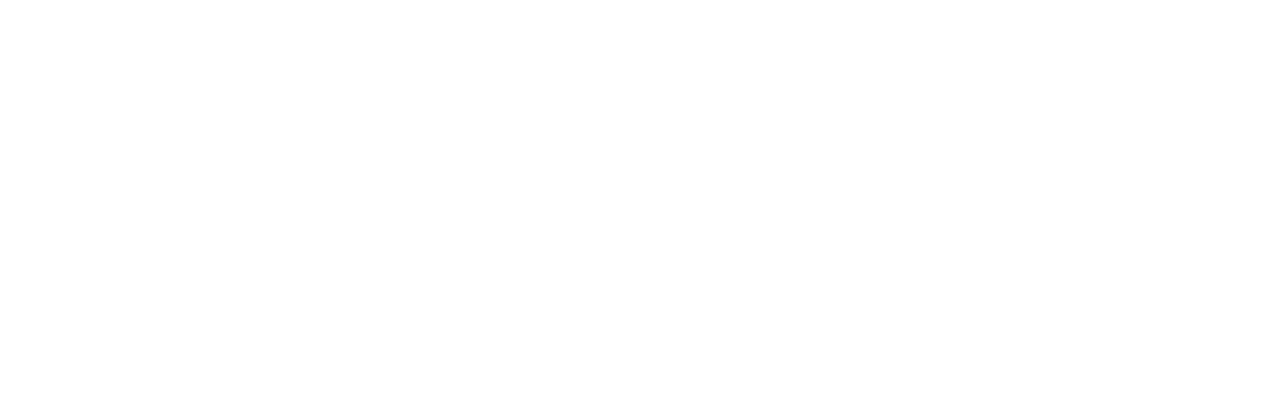
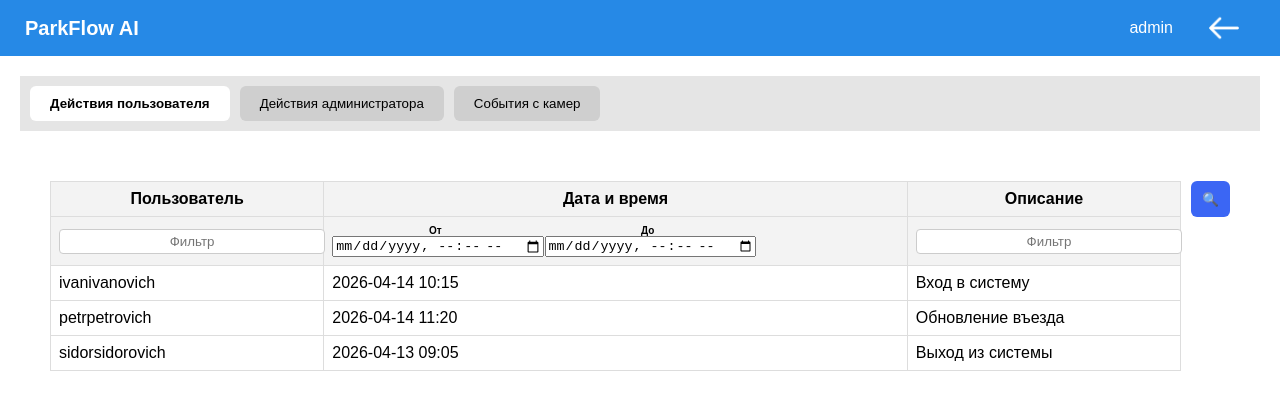
Before and after one commit to DoNik226/ParkFlowAI, a Vue app in the folder frontend/: page /admin/events in a window 1280 px wide. Before the commit this address had no page. Shown: the top 410 px of the page. Built offline with nearby package versions, Linux system fonts and the light colour scheme; sample sign-in values are in the browser's storage.

Commit message:
add unfinished version of the eventlogviewer

```diff
--- /dev/null
+++ b/frontend/src/components/admin/EventLogViewer.vue
@@ -0,0 +1,226 @@
+<template>
+  <div class="log-page">
+
+    <!-- TOP BAR -->
+    <div class="top-bar">
+      <button
+        v-for="tab in tabs"
+        :key="tab.key"
+        class="tab-btn"
+        :class="{ active: activeTab === tab.key }"
+        @click="activeTab = tab.key"
+      >
+        {{ tab.label }}
+      </button>
+    </div>
+
+    <!-- TABLE -->
+    <div class="table-container" v-if="activeTab === 'user'">
+
+      <div class="table-with-button">
+
+        <table class="log-table">
+          <thead>
+            <!-- HEADER -->
+            <tr>
+              <th>Пользователь</th>
+              <th>Дата и время</th>
+              <th>Описание</th>
+            </tr>
+
+            <!-- FILTER ROW -->
+            <tr class="filter-row">
+              <th>
+                <input
+                  v-model="filters.user"
+                  class="input"
+                  placeholder="Фильтр"
+                />
+              </th>
+
+              <th>
+                <div class="date-filter">
+                  <div class="date-group">
+                    <span>От</span>
+                    <input type="datetime-local" v-model="filters.dateFrom" />
+                  </div>
+
+                  <div class="date-group">
+                    <span>До</span>
+                    <input type="datetime-local" v-model="filters.dateTo" />
+                  </div>
+                </div>
+              </th>
+
+              <th>
+                <input
+                  v-model="filters.description"
+                  class="input"
+                  placeholder="Фильтр"
+                />
+              </th>
+            </tr>
+          </thead>
+
+          <tbody>
+            <tr v-for="(item, index) in filteredLogs" :key="index">
+              <td>{{ item.user }}</td>
+              <td>{{ item.date }}</td>
+              <td>{{ item.description }}</td>
+            </tr>
+          </tbody>
+        </table>
+
+        <!-- SEARCH BUTTON (рядом с таблицей) -->
+        <button class="search-btn" @click="applyFilter">
+          🔍
+        </button>
+
+      </div>
+
+    </div>
+
+  </div>
+</template>
+
+<script setup>
+import { ref, computed } from 'vue'
+
+const tabs = [
+  { key: 'user', label: 'Действия пользователя' },
+  { key: 'admin', label: 'Действия администратора' },
+  { key: 'camera', label: 'События с камер' }
+]
+
+const activeTab = ref('user')
+
+const logs = ref([
+  { user: 'ivanivanovich', date: '2026-04-14 10:15', description: 'Вход в систему' },
+  { user: 'petrpetrovich', date: '2026-04-14 11:20', description: 'Обновление въезда' },
+  { user: 'sidorsidorovich', date: '2026-04-13 09:05', description: 'Выход из системы' }
+])
+
+const filters = ref({
+  user: '',
+  dateFrom: '',
+  dateTo: '',
+  description: ''
+})
+
+const appliedFilters = ref({ ...filters.value })
+
+const applyFilter = () => {
+  appliedFilters.value = { ...filters.value }
+}
+
+const filteredLogs = computed(() => {
+  return logs.value.filter(log => {
+
+    const matchUser = appliedFilters.value.user
+      ? log.user.toLowerCase().includes(appliedFilters.value.user.toLowerCase())
+      : true
+
+    const matchDesc = appliedFilters.value.description
+      ? log.description.toLowerCase().includes(appliedFilters.value.description.toLowerCase())
+      : true
+
+    const logDate = new Date(log.date)
+
+    const matchFrom = appliedFilters.value.dateFrom
+      ? logDate >= new Date(appliedFilters.value.dateFrom)
+      : true
+
+    const matchTo = appliedFilters.value.dateTo
+      ? logDate <= new Date(appliedFilters.value.dateTo)
+      : true
+
+    return matchUser && matchDesc && matchFrom && matchTo
+  })
+})
+</script>
+
+<style scoped>
+.log-page {
+  padding: 20px;
+}
+
+/* TOP BAR */
+.top-bar {
+  background: #e5e5e5;
+  padding: 10px;
+  display: flex;
+  gap: 10px;
+}
+
+.tab-btn {
+  padding: 10px 20px;
+  border: none;
+  background: #cfcfcf;
+  cursor: pointer;
+  border-radius: 6px;
+}
+
+.tab-btn.active {
+  background: white;
+  font-weight: bold;
+}
+
+/* TABLE + BUTTON */
+.table-with-button {
+  display: flex;
+  align-items: flex-start;
+  gap: 10px;
+  margin-top: 20px;
+}
+
+/* TABLE */
+.log-table {
+  width: 100%;
+  border-collapse: collapse;
+}
+
+.log-table th,
+.log-table td {
+  border: 1px solid #ddd;
+  padding: 8px;
+}
+
+.log-table th {
+  background: #f3f3f3;
+}
+
+/* FILTER ROW */
+.filter-row input {
+  width: 100%;
+}
+
+/* DATE FILTER */
+.date-filter {
+  display: flex;
+  gap: 6px;
+}
+
+.date-group {
+  display: flex;
+  flex-direction: column;
+  font-size: 10px;
+}
+
+/* INPUT */
+.input {
+  padding: 4px;
+  border: 1px solid #ccc;
+  border-radius: 4px;
+}
+
+/* BUTTON */
+.search-btn {
+  height: 36px;
+  width: 40px;
+  border: none;
+  background: #3B66F4;
+  color: white;
+  border-radius: 6px;
+  cursor: pointer;
+}
+</style>
--- a/frontend/src/views/AdminView.vue
+++ b/frontend/src/views/AdminView.vue
@@ -45,6 +45,13 @@
             <span class="admin-label">Приложение</span>
         </div>
 
+        <div class="admin-item" @click="goEvents">
+            <div class="admin-card">
+              <img src="../assets/img/mobile-app.png" alt="app">
+            </div>
+            <span class="admin-label">Журнал событий</span>
+        </div>
+
         </div>
 
       <!-- ВЛОЖЕННЫЕ СТРАНИЦЫ -->
@@ -62,4 +69,5 @@
 const goUsers = () => router.push('/admin/users')
 const goParkings = () => router.push('/admin/parkings')
 const goApp = () => router.push('/main')
+const goEvents = () => router.push('/admin/events')
 </script>
```
Also changed, not shown: frontend/src/router/index.js (+7 -3 lines).
